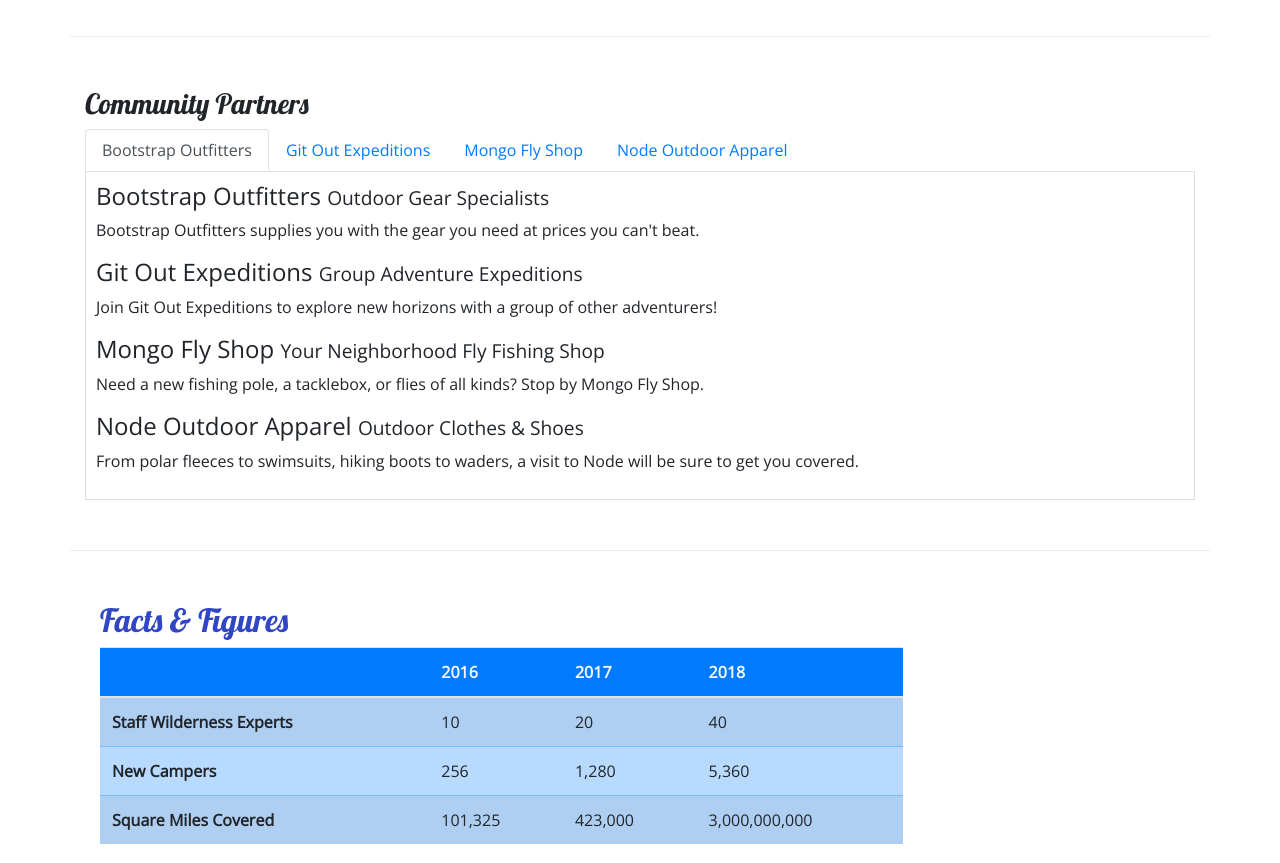
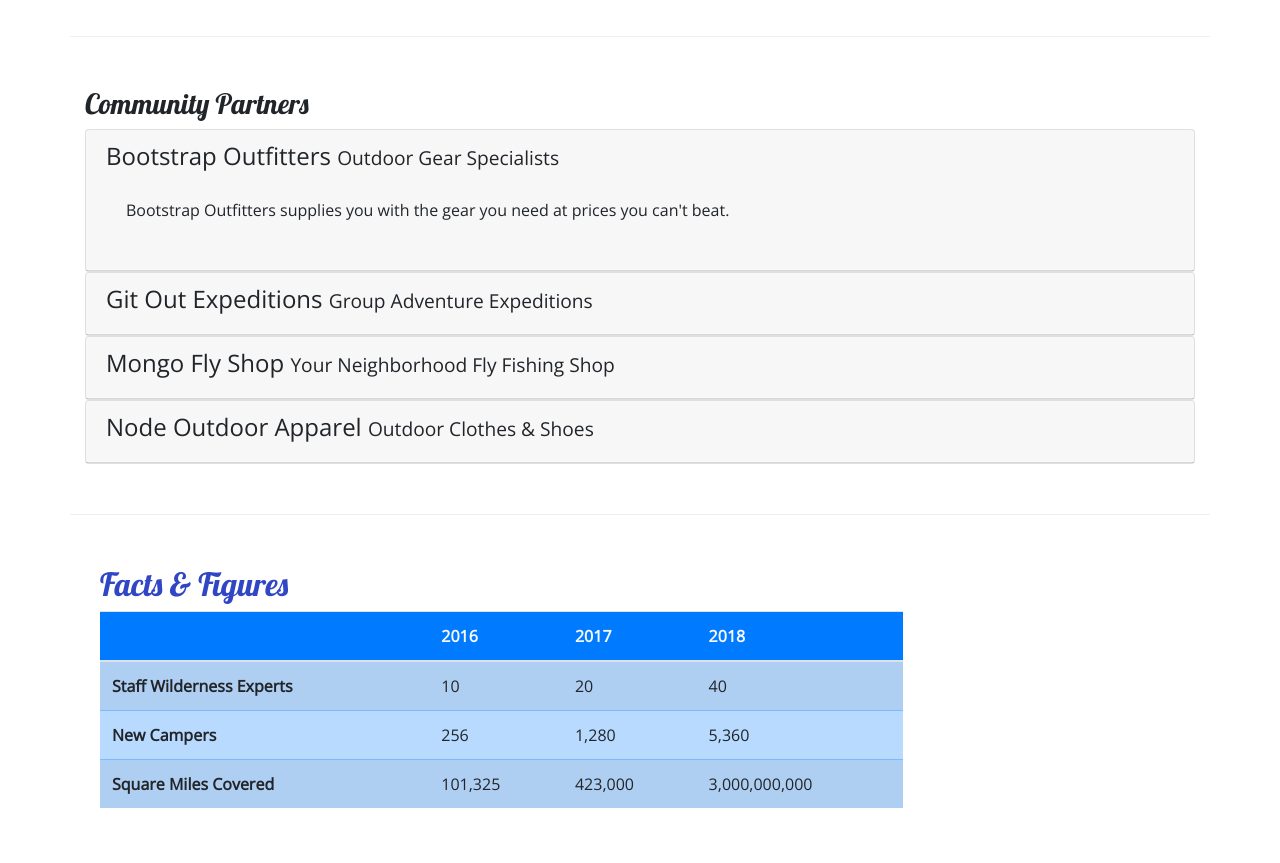
Before and after one commit to Jduncan06/Nucampsite, a website: page aboutus.html in a window 1280 px wide. Shown: the part 800-1663 px from the top of the page. Drawn offline with nearby package versions, Linux system fonts and the light colour scheme.

Commit message:
Accordion

```diff
--- a/aboutus.html
+++ b/aboutus.html
@@ -143,72 +143,75 @@
       <div class="row row-content">
         <div class="col">
           <h3>Community Partners</h3>
-          <ul class="nav nav-tabs">
-            <li class="nav-item">
-              <a
-                class="nav-link active"
-                href="#bootstrap"
-                role="tab"
-                data-toggle="tab"
-                >Bootstrap Outfitters</a
-              >
-            </li>
-            <li lass="nav-item">
-              <a class="nav-link" href="#git" role="tab" data-toggle="tab"
-                >Git Out Expeditions</a
-              >
-            </li>
-            <li class="nav-item">
-              <a class="nav-link" href="#mongo" role="tab" data-toggle="tab"
-                >Mongo Fly Shop</a
-              >
-            </li>
-            <li class="nav-item">
-              <a class="nav-link" href="#node" role="tab" data-toggle="tab"
-                >Node Outdoor Apparel</a
-              >
-            </li>
-          </ul>
-          <div class="tab-content">
-            <div
-              role="tabpanel"
-              class="tab-pane fade show active"
-              id="bootstrap"
-            >
+
+          <div id="accordion">
+            <div class="card">
+              <div role="tab" class="card-header">
                 <h4>
+                  <a data-toggle="collapse" data-target="#bootstrap">
                     Bootstrap Outfitters <small>Outdoor Gear Specialists</small>
+                  </a>
                 </h4>
+                <div class="collapse show" id="bootstrap" data-parent="#accordion">
+                  <div class="card-body">
                     <p class="d-none d-sm-block">
                       Bootstrap Outfitters supplies you with the gear you need at
                       prices you can't beat.
                     </p>
                   </div>
-            <div role="tabpanel" class="tab-pane fade show active" id="git">
+                </div>
+              </div>
+            </div>
+            <div class="card">
+              <div role="tab" class="card-header">
                 <h4>
+                  <a class="collapsed" data-toggle="collapse" data-target="#git">
                   Git Out Expeditions <small>Group Adventure Expeditions</small>
+                  </a>
                 </h4>
+                <div class="collapse" id="git"data-parent="#accordion">
+                  <div class="card-body">
                     <p class="d-none d-sm-block">
                       Join Git Out Expeditions to explore new horizons with a group of
                       other adventurers!
                     </p>
                   </div>
-            <div role="tabpanel" class="tab-pane fade show active" id="mongo">
+                </div>
+              </div>
+            </div>
+            <div class="card">
+              <div role="tab" class="card-header">
                 <h4>
+                  <a class="collapsed" data-toggle="collapse" data-target="#mongo">
                   Mongo Fly Shop <small>Your Neighborhood Fly Fishing Shop</small>
+                  </a>
                 </h4>
+                <div class="collapse" id="mongo"data-parent="#accordion">
+                  <div class="card-body">
                     <p class="d-none d-sm-block">
                       Need a new fishing pole, a tacklebox, or flies of all kinds?
                       Stop by Mongo Fly Shop.
                     </p>
                   </div>
-            <div role="tabpanel" class="tab-pane fade show active" id="node">
+                </div>
+              </div>
+            </div>
+            <div class="card">
+              <div role="tab" class="card-header">
                 <h4>
+                  <a class="collapsed" data-toggle="collapse" data-target="#node">
                   Node Outdoor Apparel <small>Outdoor Clothes & Shoes</small>
+                  </a>
                 </h4>
+                <div class="collapse" id="node" data-parent="#accordion">
+                  <div class="card-body">
                     <p class="d-none d-sm-block">
                       From polar fleeces to swimsuits, hiking boots to waders, a visit
                       to Node will be sure to get you covered.
                     </p>
+                  </div>
+                </div>
+              </div>
             </div>
           </div>
         </div>
--- a/css/styles.css
+++ b/css/styles.css
@@ -28,8 +28,8 @@ header h2{
 .navbar{
     background-color: #901CAD;
 }
-.tab-content {
-    border: 1px solid #DDD;
-    border-top: none;
-    padding: 10px;
-}
+a, a:hover {
+    cursor: pointer;
+    color: inherit;
+    text-decoration: none;
+  }
```
Lines whose indentation alone changed are shown as unchanged.
